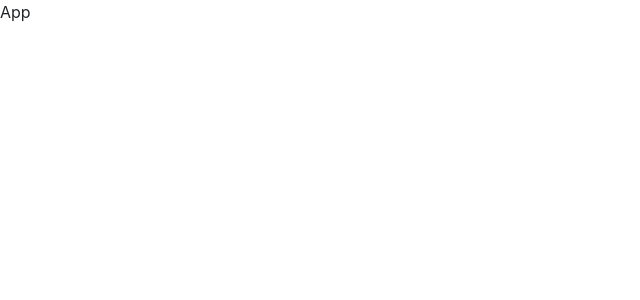
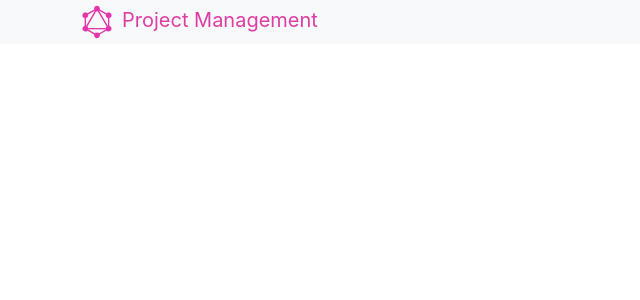
Before and after one commit to BIGWALDOR/project-management-webapp, a JavaScript app in the folder client/: page / in a window 1280 px wide. Shown: the top 300 px of the page, without its empty margins (0-640 px from the left). Built offline with nearby package versions, Linux system fonts and the light colour scheme; the HTML template or start-up script is replaced by a standard one.

Commit message:
Imported CSS file and Header component

```diff
--- a/client/src/App.js
+++ b/client/src/App.js
@@ -1,7 +1,8 @@
-import React from 'react'
+import './index.css'
+import Header from './components/Header'
 
 const App = () => {
-  return <div>App</div>
+  return <Header />
 }
 
 export default App
```
